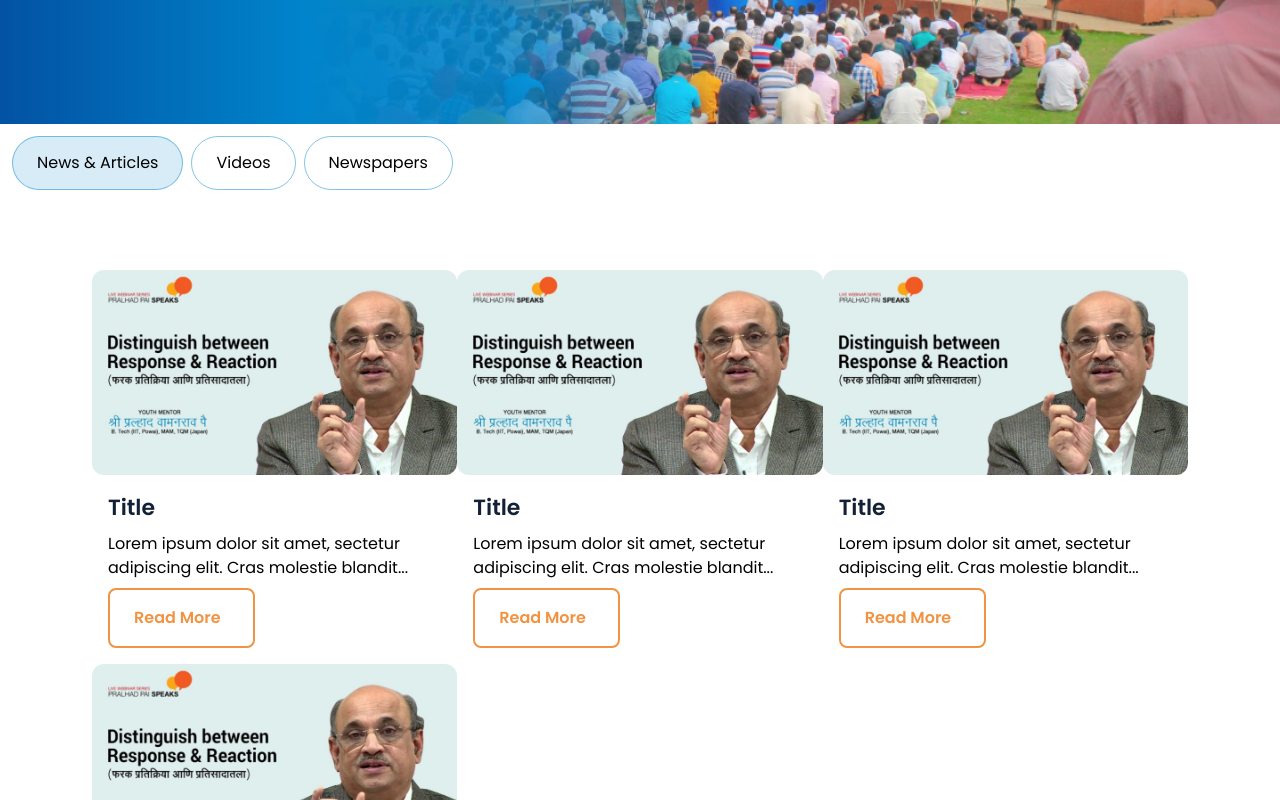
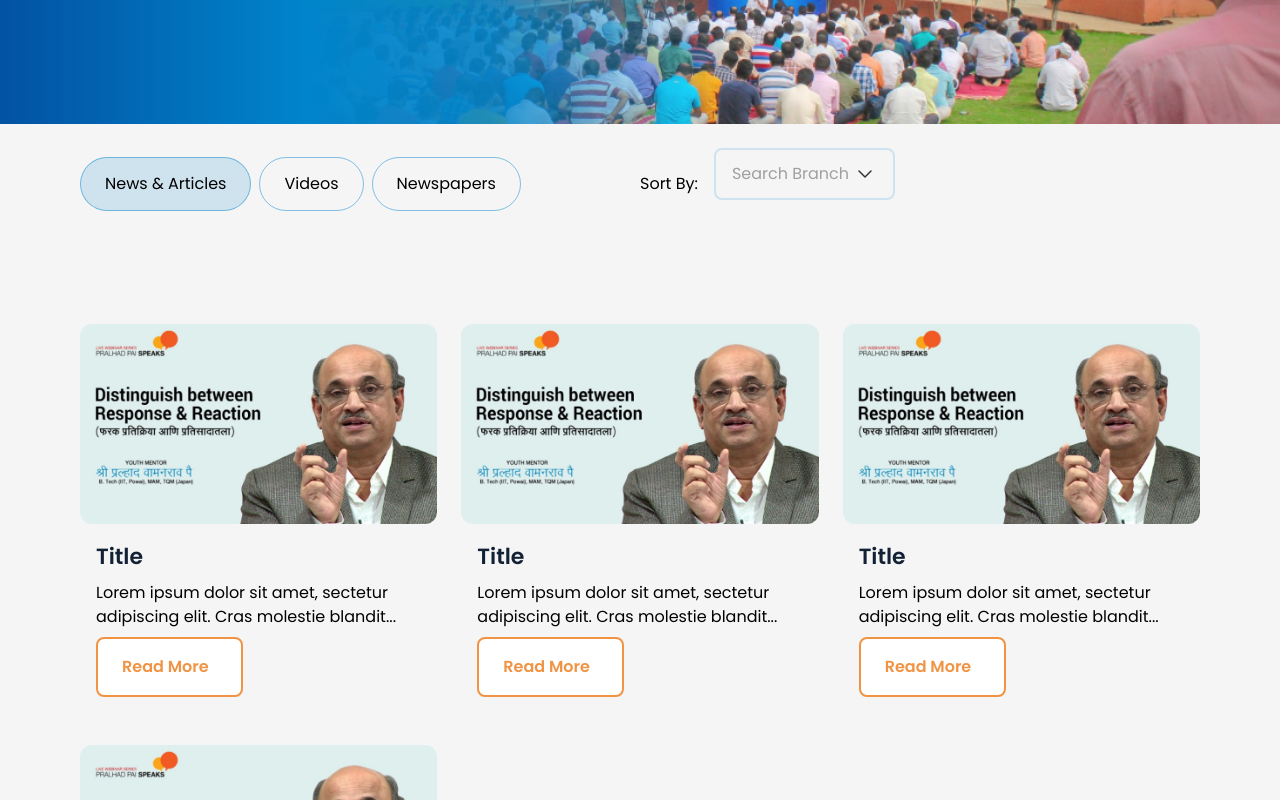
Before and after one commit to Lemon-Yellow-LLP/jeevanvidya, a React (Vite) app: page /media-press in a window 1280 px wide. Shown: the part 480-1280 px from the top of the page. Built offline with nearby package versions, Linux system fonts and the light colour scheme.

Commit message:
Media Press Updated

```diff
--- a/src/pages/MediaPress/index.jsx
+++ b/src/pages/MediaPress/index.jsx
@@ -6,6 +6,84 @@ import mediaBanner from '@/assets/mediapressBanner.png';
 import newsarticlesImg from '@/assets/newsarticlesImg.png';
 import VideoImg from '@/assets/videoImg.png';
 import NewsImg from '@/assets/newspaper1.png';
+import Pagination from '@/components/Pagination';
+import Dropdown from '@/components/InputFields/Dropdown';
+import TextInput from '@/components/InputFields/TextInput';
+
+const pages = [
+  [
+    {
+      image: newsarticlesImg,
+      slug: 'News & Articles',
+      title: 'Title',
+      desc: 'Lorem ipsum dolor sit amet, sectetur adipiscing elit. Cras molestie blandit...',
+    },
+    {
+      image: newsarticlesImg,
+      slug: 'News & Articles',
+      title: 'Title',
+      desc: 'Lorem ipsum dolor sit amet, sectetur adipiscing elit. Cras molestie blandit...',
+    },
+    {
+      image: newsarticlesImg,
+      slug: 'News & Articles',
+      title: 'Title',
+      desc: 'Lorem ipsum dolor sit amet, sectetur adipiscing elit. Cras molestie blandit...',
+    },
+    {
+      image: newsarticlesImg,
+      slug: 'News & Articles',
+      title: 'Title',
+      desc: 'Lorem ipsum dolor sit amet, sectetur adipiscing elit. Cras molestie blandit...',
+    },
+  ],
+  [
+    {
+      image: VideoImg,
+      slug: 'Videos',
+      title: 'Video Title 1',
+      desc: 'Lorem ipsum dolor sit amet, sectetur adipiscing elit. Cras molestie blandit...',
+    },
+    {
+      image: VideoImg,
+      slug: 'Videos',
+      title: 'Video Title 1',
+      desc: 'Lorem ipsum dolor sit amet, sectetur adipiscing elit. Cras molestie blandit...',
+    },
+    {
+      image: VideoImg,
+      slug: 'Videos',
+      title: 'Video Title 1',
+      desc: 'Lorem ipsum dolor sit amet, sectetur adipiscing elit. Cras molestie blandit...',
+    },
+  ],
+  [
+    {
+      image: NewsImg,
+      slug: 'Newspapers',
+    },
+    {
+      image: NewsImg,
+      slug: 'Newspapers',
+    },
+    {
+      image: NewsImg,
+      slug: 'Newspapers',
+    },
+    {
+      image: NewsImg,
+      slug: 'Newspapers',
+    },
+    {
+      image: NewsImg,
+      slug: 'Newspapers',
+    },
+    {
+      image: NewsImg,
+      slug: 'Newspapers',
+    },
+  ],
+];
 
 const newsData = [
   {
@@ -84,12 +162,31 @@ const NewspaperData = [
 
 export default function MediaPress() {
   const tabs = ['News & Articles', 'Videos', 'Newspapers'];
+
+  const options = [
+    {
+      label: 'News',
+      value: 1,
+    },
+    {
+      label: 'Videos',
+      value: 2,
+    },
+    {
+      label: 'Newspapers',
+      value: 3,
+    },
+  ];
+  const [pageData, setPageData] = useState(pages[0]);
   const [activeTab, setActiveTab] = useState(tabs[0]);
-  // const [innerWidth, setInnerWidth] = useState(window.innerWidth);
 
   const handleTabClick = (tab) => {
     setActiveTab(tab);
     console.log(tab);
+  };
+
+  const onChange = (value) => {
+    setPageData(pages[value]);
   };
 
   return (
@@ -101,14 +198,28 @@ export default function MediaPress() {
       />
 
       {/* Tab section */}
-      <div className='p-3'>
-        <div className='flex gap-2'>
+      <div className='px-4 md:px-20 md:py-5 flex flex-col md:flex-row justify-between items-center bg-[#f5f5f5]'>
+        <div className='flex gap-2 w-full overflow-x-auto'>
           {tabs.map((tab, index) => (
             <TabButton label={tab} activeTab={activeTab} onChange={handleTabClick} key={index} />
           ))}
         </div>
 
-        <div className='md:p-20 grid grid-cols-3'>
+        <div className='w-full'>
+          <form className='flex items-center gap-4'>
+            <label htmlFor='sortby'>Sort By:</label>
+            <Dropdown options={options} placeholder='Search Branch' />
+          </form>
+        </div>
+      </div>
+
+      <div className='md:p-20 p-3 bg-[#f5f5f5]'>
+        {/* <Pagination pages={pages} pageData={pageData} callback={onChange} btnTitle='Read More' /> */}
+        <div
+          className={`grid gap-x-6 gap-y-8 ${
+            activeTab === tabs[0] || activeTab === tabs[1] ? 'md:grid-cols-3' : 'md:grid-cols-4'
+          }`}
+        >
           {activeTab === tabs[0] &&
             newsData.map((data, i) => (
               <MediaCard
@@ -131,11 +242,7 @@ export default function MediaPress() {
             ))}
 
           {activeTab === tabs[2] &&
-            NewspaperData.map((data, i) => (
-              <div key={i}>
-                <img src={data.image} alt={data.slug} className='' />
-              </div>
-            ))}
+            NewspaperData.map((data, i) => <MediaCard key={i} cardImage={data.image} />)}
         </div>
       </div>
     </section>
```
